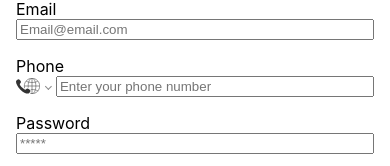
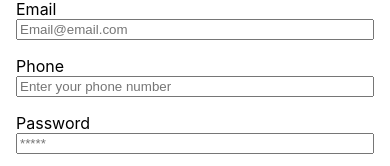
Before and after one commit to sisyphean-cabal/bm8_frontend, a Next.js app: page /signup in a window 390 px wide. Shown: the part 213-379 px from the top of the page. Built offline with nearby package versions, Linux system fonts and the light colour scheme.

Commit message:
CPhoneComponent

```diff
--- a/pages/signup.tsx
+++ b/pages/signup.tsx
@@ -1,4 +1,4 @@
-import React, { useState } from 'react'
+import React, {Component, useState} from 'react'
 import {
   Formik,
   Form,
@@ -10,7 +10,7 @@ import axios, { AxiosError } from 'axios';
 
 // phone number stuff
 import 'react-phone-number-input/style.css'
-import PhoneInput from 'react-phone-number-input'
+import PhoneInput from 'react-phone-number-input/input'
 
 interface RegistrationFormValues {
   firstName: string;
@@ -26,7 +26,9 @@ const Registration: React.FC<{}> = () => {
   const register = useMutation<ReturnType<typeof axios.post>, AxiosError, RegistrationFormValues>(data => axios.post('http://localhost:8000/api/account/register', {
     ...data
   }))
-  const [value, setValue] = useState('')
+
+  const [value, setValue] = useState("");
+
   return (
     <main className={styles.page}>
       <h1>Registration</h1>
@@ -64,7 +66,7 @@ const Registration: React.FC<{}> = () => {
             </div>
             <div className={`${styles.inputWrapper} ${styles.phoneNumber}`}>
               <label htmlFor="email">Phone</label>
-              <PhoneInput placeholder="Enter your phone number" value={value} onChange={() => setValue }/>
+              <PhoneInput placeholder="Enter your phone number" className="PhoneInput" value={value} onChange={setValue}/>
               {errors.phoneNumber && touched.phoneNumber && <div>{errors.phoneNumber}</div>}
             </div>
             <div className={`${styles.inputWrapper} ${styles.password}`}>
```
Also changed, not shown: components/react-phone-number-input/index.d.ts (added, +10 -0 lines).
